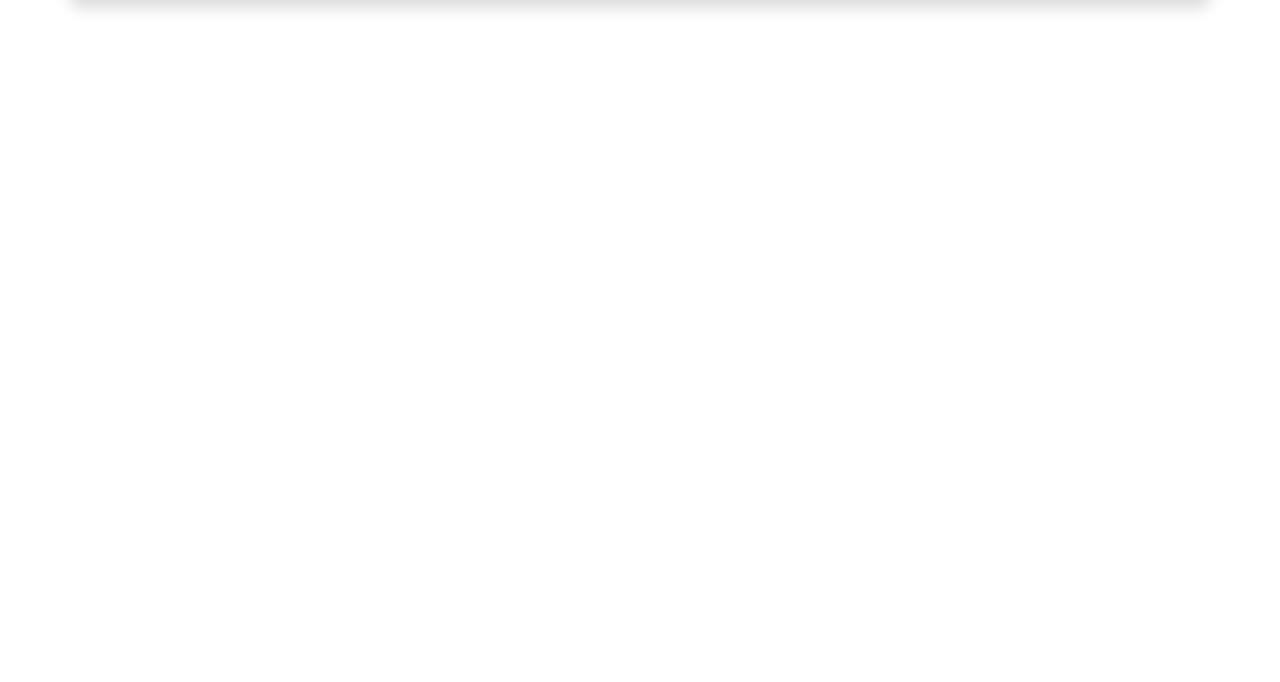
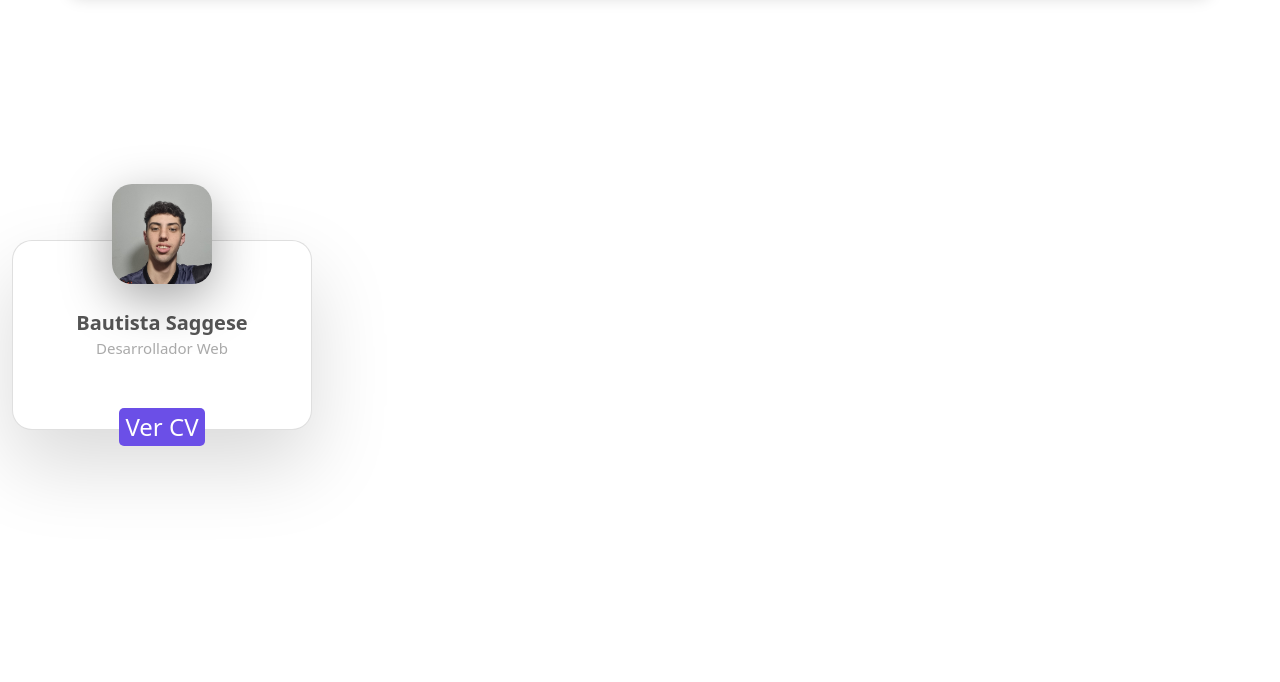
Before and after one commit to bautistasaggese/abogadasmdp, a plain HTML site: page index.html in a window 1280 px wide. Shown: the part 118-800 px from the top of the page. Drawn offline with nearby package versions, Linux system fonts and the light colour scheme.

Commit message:
ajustando colores precentacion

```diff
--- a/index.html
+++ b/index.html
@@ -11,7 +11,7 @@
     <link rel="icon" href="img/logotipoabogadas2.png">
     <link rel="stylesheet" href="styles/styles.css">
 </head>
-<body>
+<body class="container-fluid">
     <nav class="nav navbar container navbar-expand-lg fixed-top navbar-light shadow mb-5 ">
         <div class="container-fluid" id="nav">
           <a href="#nosotrosinfo"><img src="img/logotipoabogadas2.png" alt="" class="" ></a>
@@ -42,8 +42,19 @@
         </div>
     </nav>
 
-
-
+    <div class="card">
+      <div class="imgBx justify-content-center">
+        <img  src="img/fotobauti.jpg" alt="" width="100px">
+      </div>
+      <div class="content">
+        <div class="details">
+          <h2>Bautista Saggese <br><span>Desarrollador Web</span></h2>
+        </div>
+      </div>
+      <div class="actionBtn justify-content-center">
+        <button class="fs-4"> Ver CV</button>
+      </div>
+    </div>
 
 
     <!-- librerias js -->
--- a/styles/styles.css
+++ b/styles/styles.css
@@ -1,3 +1,8 @@
+/* notas
+para deskopt
+nav: poner margin top y border radius en todos los bordes */
+
+
 body{
 margin: 0%;
 }
@@ -5,9 +10,9 @@ margin: 0%;
 .nav{
     padding-top: 25px;
     padding-bottom: 20px;
-    margin-top: 10px;
-    border-radius: 10px 10px 10px 10px;
-    background-image: linear-gradient(135deg, #5E17EB,#5E17EB,  #469ce2,#17afeb, #5E17EB,#5E17EB);
+    /* margin-top: 10px; */
+    border-radius: 0px 0px 10px 10px;
+    background-image: linear-gradient(135deg, #523094,#5E17EB,  #469ce2,#17afeb, #5E17EB,#5E17EB);
     background-size: 500%;
     animation: fanimado 10s infinite;
     position: relative;
@@ -39,6 +44,85 @@ margin: 0%;
     color: white!important;
     font-size: 17px;
 }
-button{
+.nav > button{
     text-decoration: none!important;
 }
+
+
+/* cards cv */
+.card{
+  margin-top: 250px;
+  position: relative;
+  width: 300px!important;
+  height: 190px;
+  background: #fff;
+  border-radius: 20px;
+  box-shadow: 0 35px 80px rgba(0,0,0,0.15);
+  transition: 0.5s;
+}
+.card:hover{
+  width: 350px;
+  height:450px;
+}
+.imgBx{
+position: absolute;
+left: 50%;
+top: -30%;
+transform: translateX(-50%);
+width: 100px;
+height: 100px;
+background: #fff;
+border-radius: 20px;
+box-shadow: 0 15px 50px rgba(0,0,0,0.35);
+overflow: hidden;
+transition: 0.5s;
+}
+.card:hover {
+height: 250px;
+}
+.imgBX img{
+  position: absolute;
+  top: 0;
+  left: 0;
+  width: 300px;
+  height: 300px;
+  object-fit: cover;
+}
+.details{
+  padding: 40px;
+text-align: center;
+width: 100%;
+transition: 0.5s;
+}
+.details h2{
+  margin-top: 30px;
+  font-size: 1.25em;
+  font-weight: 600;
+  color: #555;
+  line-height: 1.2em;
+}
+.details h2 span{
+  font-size: 0.75em;
+  font-weight: 500;
+  opacity: 0.5;
+}
+.actionBtn{
+  display: flex;
+  justify-content: space-between;
+  gap: 20px;
+}
+.actionBtn button{
+  pad: 10px 30px;
+  border-radius: 5px;
+  border: none;
+  outline: none;
+  font-size: 1em;
+  font-weight: 500;
+  background: #6b4fe7;
+  color: #fff;
+}
+.actionBtn button:nth-child(2){
+  border: 1px solid #999;
+  color: #999;
+  background: #fff;
+}
```
Also changed, not shown: img/fotobauti.jpg (added).
